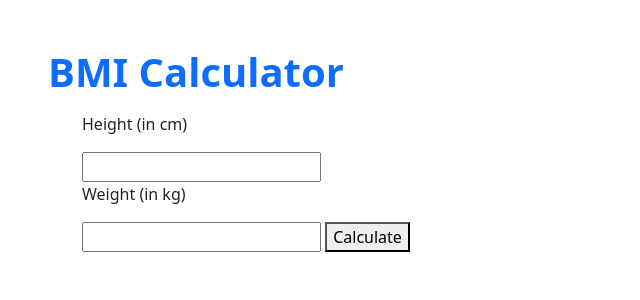
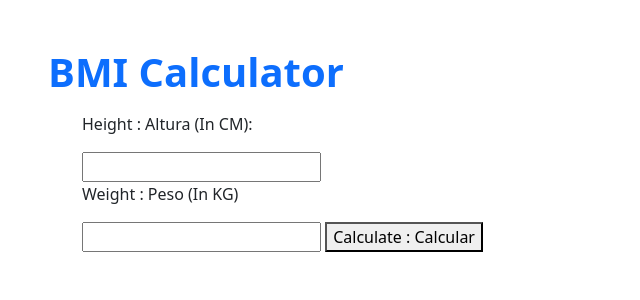
Before and after one commit to Krishiv111/Period5-Tri-1-APCSP-Group, a Flask app: page /bmi/ in a window 1280 px wide. Shown: the part 136-436 px from the top of the page, without its empty margins (0-640 px from the left). Run offline with Flask 2, Linux system fonts and the light colour scheme.

Commit message:
spanish changes

```diff
--- a/static/js/app.js
+++ b/static/js/app.js
@@ -27,13 +27,13 @@ function calculateBMI() {
 							/ 10000)).toFixed(2);
         // Based off Results: Classified as Underweight, Overweight, or Normal
 		if (bmi < 18.6) result.innerHTML =
-			`Under Weight : <span>${bmi}</span>`;
+			`Under Weight; Bajo Peso : <span>${bmi}</span>`;
 
 		else if (bmi >= 18.6 && bmi < 24.9)
 			result.innerHTML =
-				`Normal : <span>${bmi}</span>`;
+				`Normal: Normal : <span>${bmi}</span>`;
 
 		else result.innerHTML =
-			`Over Weight : <span>${bmi}</span>`;
+			`Over Weight : Exceso de Peso : <span>${bmi}</span>`;
 	}
 }
--- a/templates/bmi.html
+++ b/templates/bmi.html
@@ -22,15 +22,15 @@
             <body>
                 <div class="container">
 
-                    <p>Height (in cm)</p>
+                    <p>Height : Altura (In CM): </p>
 
                     <input type="text" id="height">
 
-                    <p>Weight (in kg)</p>
+                    <p>Weight : Peso (In KG)</p>
 
                     <input type="text" id="weight">
 
-                    <button id="btn">Calculate</button>
+                    <button id="btn">Calculate : Calcular</button>
 
                     <div id="result"></div>
 
```
